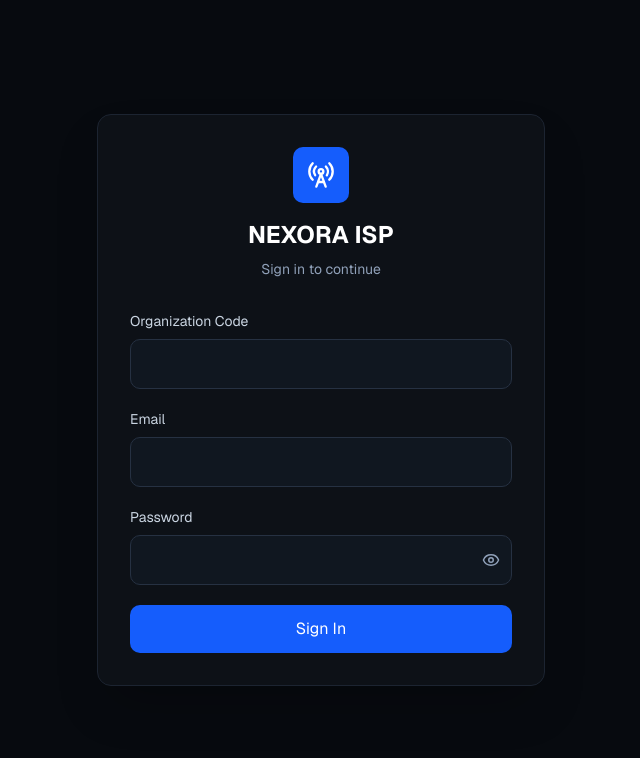
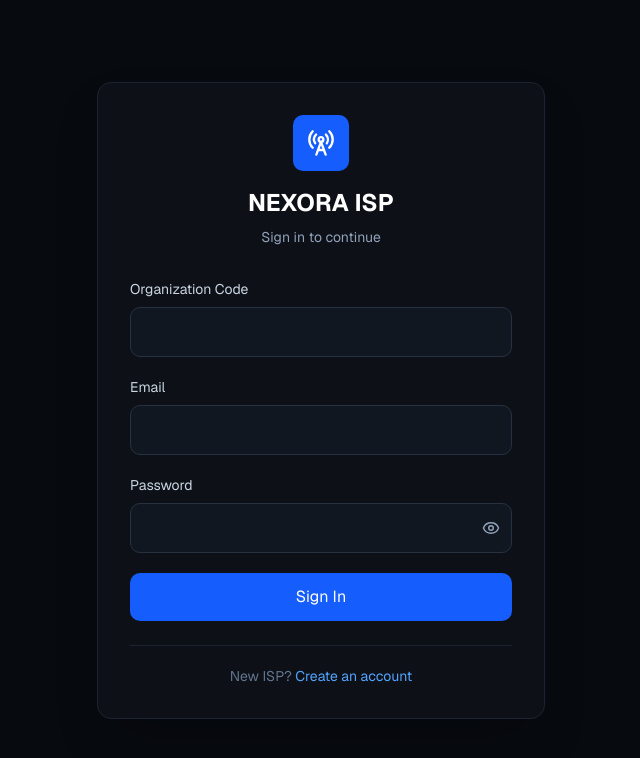
Before and after one commit to nabeelaziz742/nexora-isp, a Next.js app in the folder nexora-isp/: page / in a window 1280 px wide. Shown: the top 758 px of the page, without its empty margins (319-959 px from the left). Built offline with nearby package versions, Linux system fonts and the light colour scheme; no server answers.

Commit message:
feat(frontend): add ISP signup entry point to login screen

```diff
--- a/nexora-isp/app/page.tsx
+++ b/nexora-isp/app/page.tsx
@@ -9,37 +9,20 @@ import { ApiError } from "@/services/api-error";
 
 export default function Home() {
   const router = useRouter();
+  const [showPassword, setShowPassword] = useState(false);
+  const [loading, setLoading] = useState(false);
+  const [error, setError] = useState("");
+  const [form, setForm] = useState({ organization_code: "", email: "", password: "" });
 
-  const [showPassword, setShowPassword] = useState(false);
-
-  const [loading, setLoading] = useState(false);
-
-  const [error, setError] = useState("");
-
-  const [form, setForm] = useState({
-    organization_code: "",
-    email: "",
-    password: "",
-  });
-
-  async function handleSubmit(
-    e: React.FormEvent<HTMLFormElement>,
-  ) {
+  async function handleSubmit(e: React.FormEvent<HTMLFormElement>) {
     e.preventDefault();
-
     setLoading(true);
     setError("");
-
     try {
       await login(form);
-
       router.replace("/command-center");
     } catch (err) {
-      if (err instanceof ApiError) {
-        setError(err.message);
-      } else {
-        setError("Unable to login.");
-      }
+      setError(err instanceof ApiError ? err.message : "Unable to login.");
     } finally {
       setLoading(false);
     }
@@ -48,120 +31,23 @@ export default function Home() {
   return (
     <main className="flex min-h-screen items-center justify-center bg-[#070A0F] px-6">
       <div className="w-full max-w-md rounded-xl border border-[#1C2431] bg-[#0D1117] p-8 shadow-2xl">
-
         <div className="mb-8 flex flex-col items-center">
-
-          <div className="mb-4 flex h-14 w-14 items-center justify-center rounded-lg bg-blue-600">
-            <RadioTower className="h-7 w-7 text-white" />
-          </div>
-
-          <h1 className="text-2xl font-bold text-white">
-            NEXORA ISP
-          </h1>
-
-          <p className="mt-2 text-sm text-slate-400">
-            Sign in to continue
-          </p>
+          <div className="mb-4 flex h-14 w-14 items-center justify-center rounded-lg bg-blue-600"><RadioTower className="h-7 w-7 text-white" /></div>
+          <h1 className="text-2xl font-bold text-white">NEXORA ISP</h1>
+          <p className="mt-2 text-sm text-slate-400">Sign in to continue</p>
         </div>
 
-        <form
-          onSubmit={handleSubmit}
-          className="space-y-5"
-        >
-          <div>
-            <label className="mb-2 block text-sm text-slate-300">
-              Organization Code
-            </label>
+        <form onSubmit={handleSubmit} className="space-y-5">
+          <div><label className="mb-2 block text-sm text-slate-300">Organization Code</label><input required value={form.organization_code} onChange={(e) => setForm({ ...form, organization_code: e.target.value })} className="w-full rounded-lg border border-[#263142] bg-[#101720] px-4 py-3 text-white outline-none focus:border-blue-500" /></div>
+          <div><label className="mb-2 block text-sm text-slate-300">Email</label><input type="email" required value={form.email} onChange={(e) => setForm({ ...form, email: e.target.value })} className="w-full rounded-lg border border-[#263142] bg-[#101720] px-4 py-3 text-white outline-none focus:border-blue-500" /></div>
+          <div><label className="mb-2 block text-sm text-slate-300">Password</label><div className="relative"><input type={showPassword ? "text" : "password"} required value={form.password} onChange={(e) => setForm({ ...form, password: e.target.value })} className="w-full rounded-lg border border-[#263142] bg-[#101720] px-4 py-3 pr-12 text-white outline-none focus:border-blue-500" /><button type="button" onClick={() => setShowPassword(!showPassword)} className="absolute right-3 top-1/2 -translate-y-1/2 text-slate-400">{showPassword ? <EyeOff size={18} /> : <Eye size={18} />}</button></div></div>
+          {error && <div className="rounded-lg bg-red-500/10 p-3 text-sm text-red-400">{error}</div>}
+          <button disabled={loading} className="flex h-12 w-full items-center justify-center rounded-lg bg-blue-600 font-medium text-white transition hover:bg-blue-700 disabled:opacity-50">{loading ? <Loader2 className="h-5 w-5 animate-spin" /> : "Sign In"}</button>
+        </form>
 
-            <input
-              required
-              value={form.organization_code}
-              onChange={(e) =>
-                setForm({
-                  ...form,
-                  organization_code: e.target.value,
-                })
-              }
-              className="w-full rounded-lg border border-[#263142] bg-[#101720] px-4 py-3 text-white outline-none focus:border-blue-500"
-            />
-          </div>
-
-          <div>
-            <label className="mb-2 block text-sm text-slate-300">
-              Email
-            </label>
-
-            <input
-              type="email"
-              required
-              value={form.email}
-              onChange={(e) =>
-                setForm({
-                  ...form,
-                  email: e.target.value,
-                })
-              }
-              className="w-full rounded-lg border border-[#263142] bg-[#101720] px-4 py-3 text-white outline-none focus:border-blue-500"
-            />
-          </div>
-
-          <div>
-            <label className="mb-2 block text-sm text-slate-300">
-              Password
-            </label>
-
-            <div className="relative">
-
-              <input
-                type={
-                  showPassword ? "text" : "password"
-                }
-                required
-                value={form.password}
-                onChange={(e) =>
-                  setForm({
-                    ...form,
-                    password: e.target.value,
-                  })
-                }
-                className="w-full rounded-lg border border-[#263142] bg-[#101720] px-4 py-3 pr-12 text-white outline-none focus:border-blue-500"
-              />
-
-              <button
-                type="button"
-                onClick={() =>
-                  setShowPassword(!showPassword)
-                }
-                className="absolute right-3 top-1/2 -translate-y-1/2 text-slate-400"
-              >
-                {showPassword ? (
-                  <EyeOff size={18} />
-                ) : (
-                  <Eye size={18} />
-                )}
-              </button>
-
-            </div>
-          </div>
-
-          {error && (
-            <div className="rounded-lg bg-red-500/10 p-3 text-sm text-red-400">
-              {error}
-            </div>
-          )}
-
-          <button
-            disabled={loading}
-            className="flex h-12 w-full items-center justify-center rounded-lg bg-blue-600 font-medium text-white transition hover:bg-blue-700 disabled:opacity-50"
-          >
-            {loading ? (
-              <Loader2 className="h-5 w-5 animate-spin" />
-            ) : (
-              "Sign In"
-            )}
-          </button>
-
-        </form>
+        <div className="mt-6 border-t border-[#1C2431] pt-5 text-center text-sm text-slate-500">
+          <p>New ISP? <a href="/signup" className="text-blue-400 hover:text-blue-300">Create an account</a></p>
+        </div>
       </div>
     </main>
   );
```
